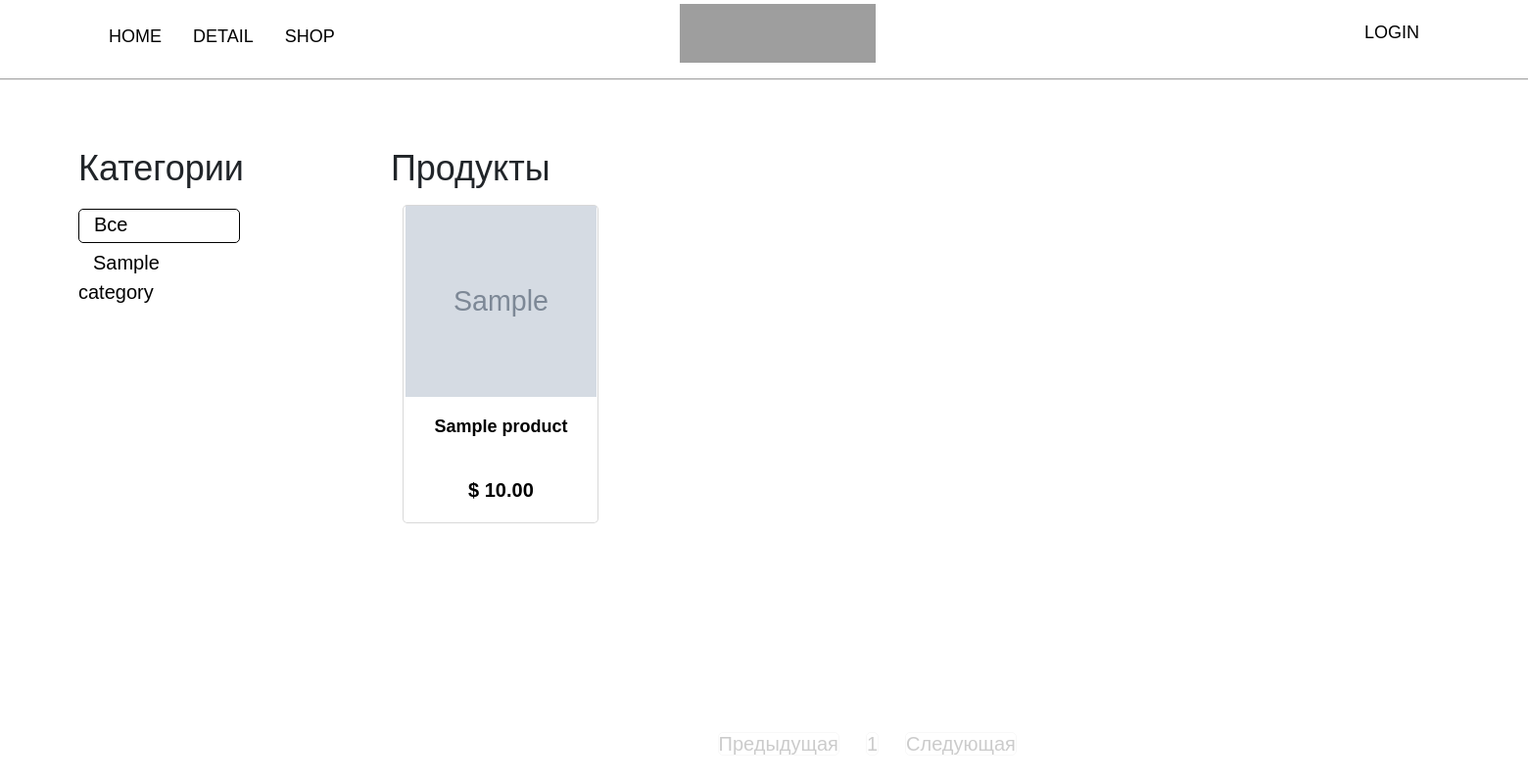
After one commit to Dudermont/library_django_test, a Django app: page /shop/ in a window 1560 px wide. The commit adds this page. Shown: the whole page at 98% size. Run offline with Django 5.2, Linux system fonts and the light colour scheme; tables that the repository leaves empty hold one stand-in row (values such as "Sample post"); grey boxes marked "Sample" are stand-in pictures; some libraries are stand-ins or nearby versions; some web fonts are replaced; grey boxes are pictures that could not be loaded.

Commit message:
product_list and pagination

```diff
--- a/main/models.py
+++ b/main/models.py
@@ -16,6 +16,10 @@ class Category(models.Model):
 
     def __str__(self):
         return self.name
+
+    def get_absolute_url(self):
+        return reverse('main:product_list_by_category',
+                       args=[self.slug])
 
 
 class Product(models.Model):
--- a/main/static/css/base.css
+++ b/main/static/css/base.css
@@ -177,7 +177,7 @@ h5 {
 .cart-btn {
     width: 180px;
     height: 50px;
-        border: 1px solid #00000027;
+    border: 1px solid #00000027;
     border-radius: 5px;
     transition: all 0.4s ease;
     z-index: 2;
@@ -187,3 +187,77 @@ h5 {
 .cart-btn:hover {
     border: 1px solid #000;
 }
+
+.main {
+    margin-left: 150px;
+}
+
+.main-title {
+    font-size: 36px;
+    margin-bottom: 10px;
+    margin-top: 65px;
+}
+
+.items {
+    display: grid;
+    grid-template-columns: repeat(auto-fill, 225px);
+    width: 100%;
+    max-width: 1300px;
+    justify-content: center;
+    justify-items: center;
+    column-gap: 0px;
+    row-gap: 10px;
+    margin: 0 auto;
+}
+
+.sidebar {
+    margin-top: 70px;
+}
+
+.llist {
+    margin-left: 80px;
+}
+
+.llist ul li {
+    font-size: 20px;
+    width: 165px;
+    height:35px;
+    margin-bottom: 5px;
+}
+
+.llist ul li a {
+    margin-left: 15px;
+    width: 165px;
+}
+
+.llist ul {
+    margin-top: 20px;
+}
+
+.selected {
+    border: 1px solid #000;
+    border-radius: 5px;
+ }
+
+.pagination {
+    display: flex;
+    position: absolute;
+    bottom: 0%;
+    left: 46%;
+    gap: 12px;
+    justify-content: center;
+}
+
+.llist .pagination li {
+    width: auto;
+}
+
+.pagination a {
+    border: 1px solid #00000027;
+    border-radius: 5px;
+    font-size: 20px;
+}
+
+.disabled {
+    opacity: 0.2;
+}
--- /dev/null
+++ b/main/templates/main/product/list.html
@@ -0,0 +1,68 @@
+{% extends 'main/base.html' %}
+{% load static %}
+
+{% block title %}Shop{% endblock title %}
+
+{% block content %}
+    <div class="llist d-flex">
+        <div class="sidebar">
+            <h3>Категории</h3>
+            <ul>
+                <li {% if not category %} class="selected" {% endif %}>
+                    <a href="{% url 'main:product_list'%}">Все</a>
+                </li>
+                {% for c in categories %}
+                    <li {% if category.slug == c.slug %} class="selected" {% endif %}>
+                    <a href="{{ c.get_absolute_url }}">{{ c.name }}</a>
+                </li>
+                {% endfor %}
+            </ul>
+        </div>
+        <div class="main">
+            <div class="main-title">
+                {% if category %}
+                    {{ category.name }}
+                {% else %}
+                    Продукты
+                {% endif %}
+            </div>
+            <div class="product_list">
+                <div class="items">
+                    {% for product in products %}
+                        <div class="item">
+                            <a href="{{ product.get_absolute_url}}" class="home-card d-flex flex-column align-items-center text-center">
+                                <img src="{% if product.image %}{{ product.image.url }}{% else %} {% static 'img/noimage.png' %}{% endif %}" alt="" class="card-img">
+                                <h5 class="title-card">
+                                    {{ product.name }}
+                                </h5>
+                                {% if product.discount %}
+                                    <div class="card-discount d-flex gap-2">
+                                        <p class="line">$ {{ product.price }}</p>
+                                        <p>$ {{ product.sell_price }}</p>
+                                    </div>
+                                {% else %}
+                                    <p class="price">$ {{ product.price }}</p>
+                                {% endif%}
+                            </a>
+                        </div>
+                    {% endfor %}
+                </div>
+            </div>
+            <ul class="pagination">
+                <li class="{% if not products.has_previous %}disabled{% endif %}">
+                    <a href="{% if products.has_previous %}?page={{ products.previous_page_number }}{% endif %}">Предыдущая</a>
+                </li>
+                {% for page in products.paginator.page_range %}
+                    {% if page >= products.number|add:-2 and page <= products.number|add:2 %}
+                        <li>
+                            <a href="?page={{ page }}" class="{% if products.number == page %}disabled{% endif %}">{{ page }}</a>
+                        </li>
+                    {% endif %}
+                {% endfor %}
+                <li class="{% if not products.has_next %}disabled{% endif %}">
+                    <a href="{% if products.has_next %}?page={{ products.next_page_number }}{% endif %}">Следующая</a>
+                </li>
+            </ul>
+        </div>
+    </div>
+{% endblock content %}
--- a/main/urls.py
+++ b/main/urls.py
@@ -5,5 +5,7 @@ app_name = 'main'
 
 urlpatterns = [
     path('', views.popular_list, name='popular_list'),
-    path('<slug:slug>/', views.product_detail, name='product_detail'),
+    path('shop/', views.product_list, name='product_list'),
+    path('shop/<slug:slug>/', views.product_detail, name='product_detail'),
+    path('shop/category/<slug:category_slug>/', views.product_list, name='product_list_by_category'),
 ]
--- a/main/views.py
+++ b/main/views.py
@@ -1,4 +1,5 @@
 from django.shortcuts import render, get_object_or_404
+from django.core.paginator import Paginator
 from .models import Product, Category
 
 
@@ -8,6 +9,7 @@ def popular_list(request):
                   'main/index/index.html',
                   {'products': products})
 
+
 def product_detail(request, slug):
     product = get_object_or_404(Product,
                                 slug=slug,
@@ -15,3 +17,24 @@ def product_detail(request, slug):
     return render(request,
                   'main/product/detail.html',
                   {'product': product})
+
+
+def product_list(request, category_slug=None):
+    page = request.GET.get('page', 1)
+    category = None
+    categories = Category.objects.all()
+    products = Product.objects.filter(available=True)
+    paginator = Paginator(products, 10)
+    current_page = paginator.page(int(page))
+    if category_slug:
+        category = get_object_or_404(Category,
+                                     slug=category_slug)
+        products = products.filter(category=category)
+        paginator = Paginator(products, 10)
+        current_page = paginator.page(int(page))
+    return render(request,
+                  'main/product/list.html',
+                  {'category': category,
+                   'categories': categories,
+                   'products': current_page,
+                   'slug_url': category_slug})
```
